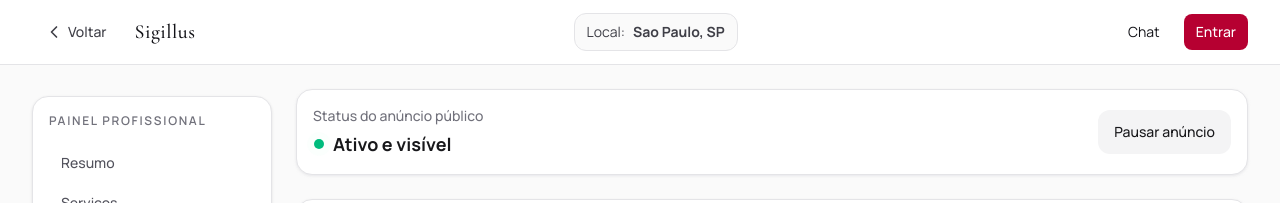
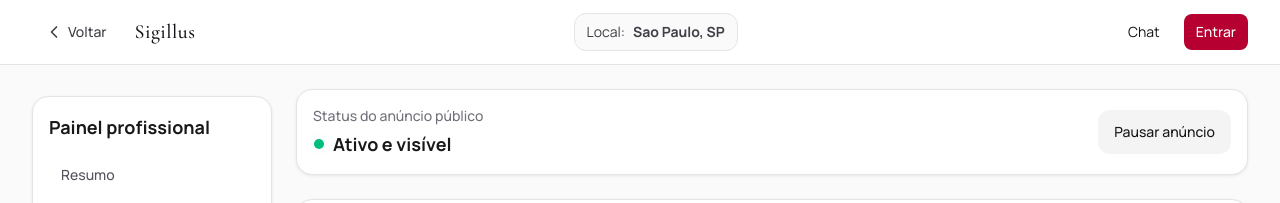
Before and after one commit to warriorsyn/raparigator-front-nextjs, a Next.js app: page /profissional/dashboard in a window 1280 px wide. Shown: the top 203 px of the page. Built offline with nearby package versions, Linux system fonts and the light colour scheme.

Commit message:
fix: update styling for professional dashboard panel header for improved visibility and emphasis

```diff
--- a/components/screens/professional-dashboard-screen.tsx
+++ b/components/screens/professional-dashboard-screen.tsx
@@ -26,7 +26,7 @@
       <div className="grid gap-6 lg:grid-cols-[240px_1fr]">
         {/* Menu Lateral Desktop */}
         <aside className="hidden rounded-2xl border border-zinc-200 bg-white p-4 shadow-sm lg:block h-fit sticky top-24">
-          <p className="mb-4 text-xs font-semibold uppercase tracking-[0.14em] text-zinc-500">Painel profissional</p>
+          <p className="mb-4 text-lg font-bold text-zinc-900">Painel profissional</p>
           <nav className="space-y-1">
             {tabs.map((tab) => (
               <button
```
